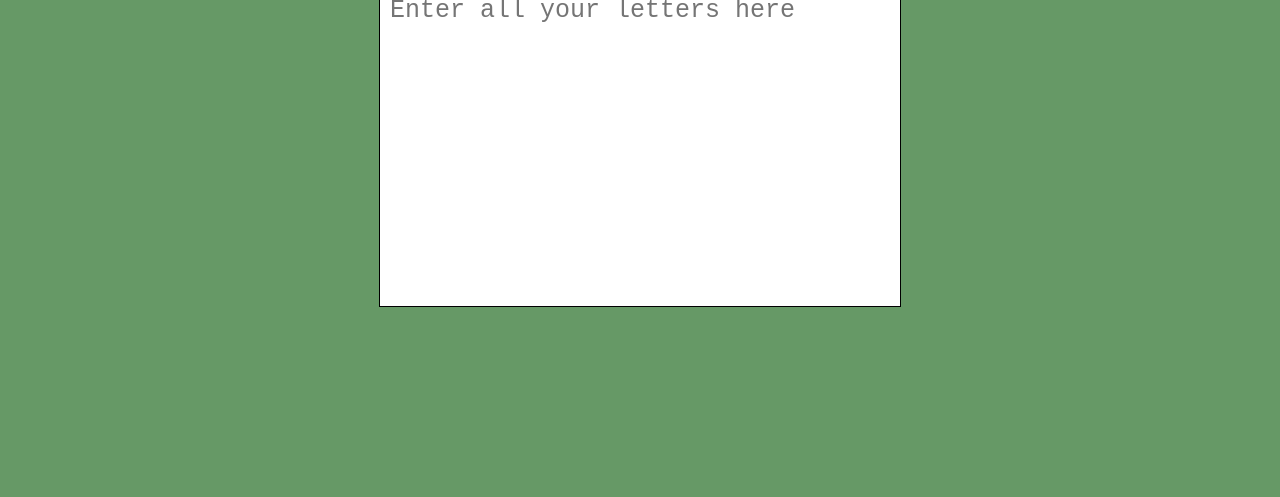
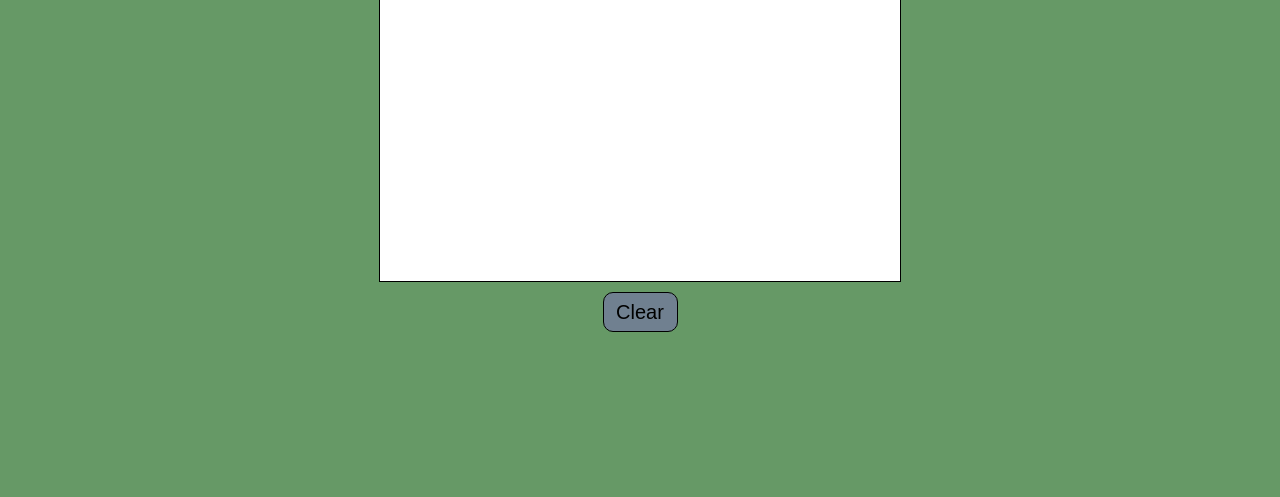
Before and after one commit to LocalNewsTV/Bananagrams-scorekeeper, a plain HTML site: page index.html in a window 1280 px wide. Shown: the part 363-860 px from the top of the page. Drawn offline with Linux system fonts and the light colour scheme.

Commit message:
added readme, and clear button

```diff
--- a/index.html
+++ b/index.html
@@ -18,8 +18,8 @@
         Score:&nbsp;
         <span id="score">0</span>
       </p>
-      <textarea id="userInput" placeholder="Enter all your letters here"></textarea>
-
+      <textarea id="userInput" name="userField" placeholder="Enter all your letters here"></textarea>
+      <input type="button" id="clear" for="userField" value="Clear">
     </div>
     <script src="./script.js"></script>
   </body>
--- a/script.js
+++ b/script.js
@@ -40,5 +40,9 @@ const calculateScore = () => {
  }
  document.getElementById('score').innerHTML = String(count);
 }
+document.getElementById('clear').addEventListener('click', ()=>{
+  document.getElementById('userInput').value = ""
+  calculateScore();
+});
 document.getElementById('userInput').addEventListener('keyup', calculateScore);
 document.getElementById('userInput').addEventListener('touchend', calculateScore);
--- a/style.css
+++ b/style.css
@@ -32,7 +32,15 @@ a:hover{
   width: 100%;
   height: 100%;
 }
-
+input {
+  width: 75px;
+  border: 1px solid black;
+  background: slategray;
+  border-radius: 10px;
+  margin-top: 10px;
+  height: 40px;
+  font-size: 20px;
+}
 #userInput {
   width: 500px;
   height: 300px;
```
Also changed, not shown: 1 other file.
